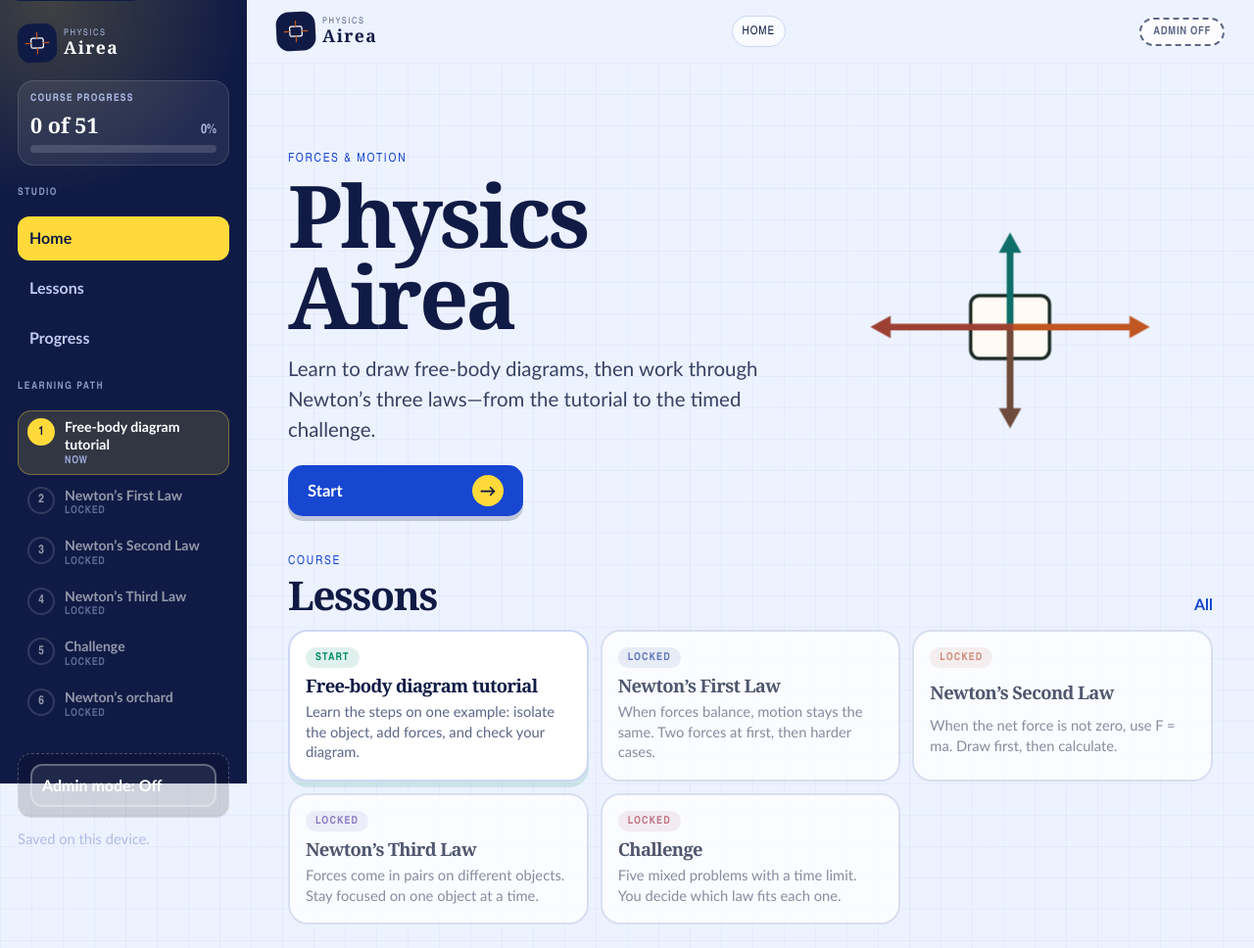
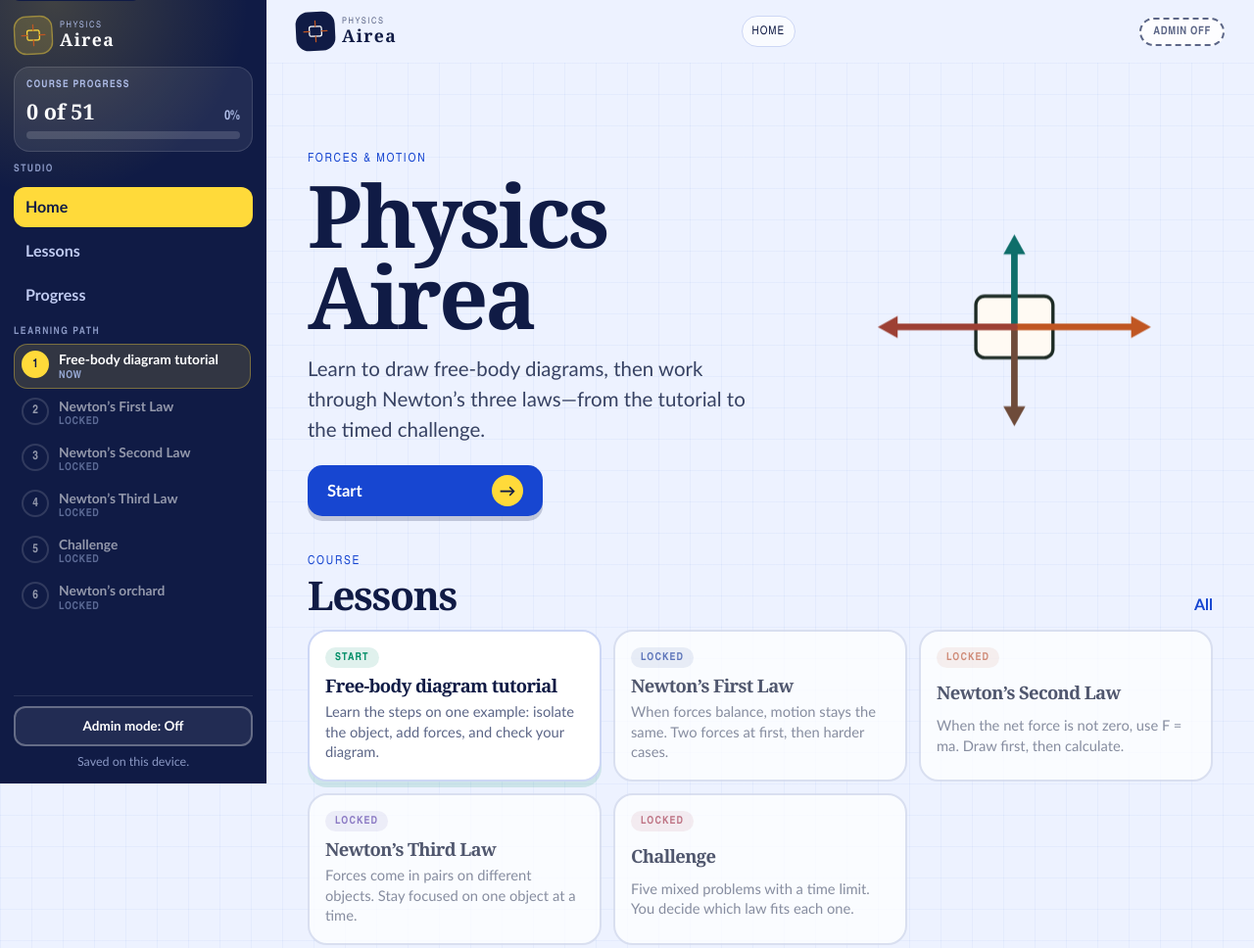
Before and after one commit to Rappy101/PhyAirea, a plain HTML site: page index.html in a window 1280 px wide. Shown: the top 968 px of the page at 98% size. Drawn offline with Linux system fonts and the light colour scheme.

Commit message:
Add files via upload

```diff
--- a/styles.css
+++ b/styles.css
@@ -1194,28 +1194,35 @@ body.is-fbd-dragging {
 @media (min-width: 960px) {
   .app {
     display: grid;
-    grid-template-columns: 270px 1fr;
+    grid-template-columns: 272px minmax(0, 1fr);
   }
   .sidebar {
     display: flex;
     flex-direction: column;
-    gap: 18px;
+    gap: 12px;
     position: sticky;
     top: 0;
+    align-self: start;
     height: 100vh;
-    padding: 22px 18px;
+    height: 100dvh;
+    max-height: 100vh;
+    max-height: 100dvh;
+    min-height: 0;
+    overflow: hidden;
+    padding: 16px 14px 14px;
     background: #ebe2d2;
     border-right: 1px solid var(--line);
   }
-  .side-nav { display: grid; gap: 6px; }
+  .side-nav { display: grid; gap: 4px; }
   .side-nav a {
+    display: block;
     text-decoration: none;
-    padding: 10px 12px;
+    padding: 8px 12px;
     border-radius: 12px;
     font-weight: 700;
   }
   .side-nav a.is-on { background: var(--ink); color: var(--paper); }
-  .side-note { margin-top: auto; color: var(--muted); font-size: 0.92rem; }
+  .side-note { margin: 0; color: var(--muted); font-size: 0.8rem; }
   .tabbar { display: none; }
   .workspace {
     background-image: linear-gradient(90deg, transparent 42px, rgba(157, 64, 52, 0.35) 42px, rgba(157, 64, 52, 0.35) 44px, transparent 44px);
@@ -1659,14 +1666,22 @@ main { padding: 10px 14px calc(98px + env(safe-area-inset-bottom)); }
 }
 
 @media (min-width: 960px) {
-  .app { grid-template-columns: 252px 1fr; }
+  .app { grid-template-columns: 272px minmax(0, 1fr); }
   .sidebar {
-    padding: 24px 18px;
     color: #fff;
     background:
       radial-gradient(circle at 20% 0, rgba(255,218,58,.2), transparent 24%),
       #101b45;
     border: 0;
+  }
+  .sidebar .brand {
+    color: #fff;
+    min-width: 0;
+  }
+  .sidebar .brand__mark {
+    background: rgba(255, 218, 58, 0.16);
+    color: #ffda3a;
+    box-shadow: inset 0 0 0 1.5px rgba(255, 218, 58, 0.4);
   }
   .sidebar .brand__text small, .sidebar .side-note { color: #aebce7; }
   .sidebar .brand__text strong { color: #fff; }
@@ -2347,8 +2362,30 @@ a.topic-card:hover {
   border-radius: inherit;
   background: linear-gradient(90deg, #52d7b6, #ffda3a);
 }
+.side-head {
+  display: grid;
+  gap: 12px;
+  flex: 0 0 auto;
+  min-width: 0;
+}
+.side-head .side-section { margin: 0; }
+.side-scroll {
+  flex: 1 1 auto;
+  min-height: 0;
+  overflow-x: hidden;
+  overflow-y: auto;
+  overscroll-behavior: contain;
+  padding: 0 2px 8px 0;
+  scrollbar-width: thin;
+  scrollbar-color: rgba(255, 255, 255, 0.28) transparent;
+}
+.side-scroll::-webkit-scrollbar { width: 6px; }
+.side-scroll::-webkit-scrollbar-thumb {
+  border-radius: 99px;
+  background: rgba(255, 255, 255, 0.28);
+}
 .side-section {
-  margin: 4px 0 0;
+  margin: 0 0 6px;
   font: 700 0.65rem var(--num);
   letter-spacing: 0.14em;
   text-transform: uppercase;
@@ -2356,17 +2393,17 @@ a.topic-card:hover {
 }
 .side-path {
   display: grid;
-  gap: 4px;
+  gap: 2px;
   margin: 0;
   padding: 0;
   list-style: none;
 }
 .side-step {
   display: flex;
-  align-items: stretch;
+  align-items: flex-start;
   gap: 10px;
   width: 100%;
-  padding: 8px 10px;
+  padding: 7px 8px;
   border: 0;
   border-radius: 14px;
   background: transparent;
@@ -2374,6 +2411,7 @@ a.topic-card:hover {
   text-decoration: none;
   text-align: left;
   font: inherit;
+  appearance: none;
   cursor: pointer;
   transition: background 0.15s;
 }
@@ -2397,9 +2435,11 @@ a.side-step:hover { background: rgba(255, 255, 255, 0.08); }
 }
 .side-step__title {
   font-weight: 700;
-  font-size: 0.88rem;
+  font-size: 0.86rem;
   line-height: 1.25;
   color: #fff;
+  text-wrap: pretty;
+  overflow-wrap: break-word;
 }
 .side-step__state {
   font: 700 0.68rem var(--num);
@@ -2423,10 +2463,31 @@ a.side-step:hover { background: rgba(255, 255, 255, 0.08); }
 }
 .side-step.is-locked { opacity: 0.55; cursor: not-allowed; }
 .side-foot {
-  display: grid;
-  gap: 10px;
-  margin-top: auto;
-  padding-top: 8px;
+  position: relative;
+  display: grid;
+  gap: 8px;
+  flex: 0 0 auto;
+  min-width: 0;
+  margin-top: 0;
+  padding-top: 10px;
+  border-top: 1px solid rgba(255, 255, 255, 0.1);
+}
+.sidebar.has-side-overflow .side-foot::before {
+  content: "";
+  position: absolute;
+  left: 0;
+  right: 0;
+  top: -32px;
+  height: 32px;
+  pointer-events: none;
+  background: linear-gradient(transparent, #101b45);
+}
+.sidebar .side-note {
+  margin: 0;
+  color: #8a98c4;
+  font-size: 0.78rem;
+  line-height: 1.3;
+  text-align: center;
 }
 
 .admin-panel {
@@ -2436,6 +2497,27 @@ a.side-step:hover { background: rgba(255, 255, 255, 0.08); }
   border-radius: 14px;
   border: 1px dashed rgba(255, 255, 255, 0.25);
   background: rgba(0, 0, 0, 0.15);
+}
+.admin-panel--side {
+  padding: 0;
+  border: 0;
+  background: transparent;
+  border-radius: 0;
+}
+.admin-panel--side .admin-toggle {
+  text-align: center;
+  font-size: 0.84rem;
+}
+.admin-panel--side .admin-panel__hint {
+  font-size: 0.72rem;
+  line-height: 1.3;
+}
+.admin-panel--side .admin-skip {
+  width: 100%;
+  color: #d8e0f8;
+  border-color: rgba(255, 255, 255, 0.28);
+  background: transparent;
+  box-shadow: none;
 }
 .admin-panel__hint {
   margin: 0;
--- a/sw.js
+++ b/sw.js
@@ -1,6 +1,6 @@
 "use strict";
 
-const CACHE = "physics-airea-v60";
+const CACHE = "physics-airea-v61";
 const APP_SHELL = ["./", "./index.html", "./styles.css", "./app.js", "./icon.svg"];
 
 self.addEventListener("install", (event) => {
```
Also changed, not shown: app.js.
